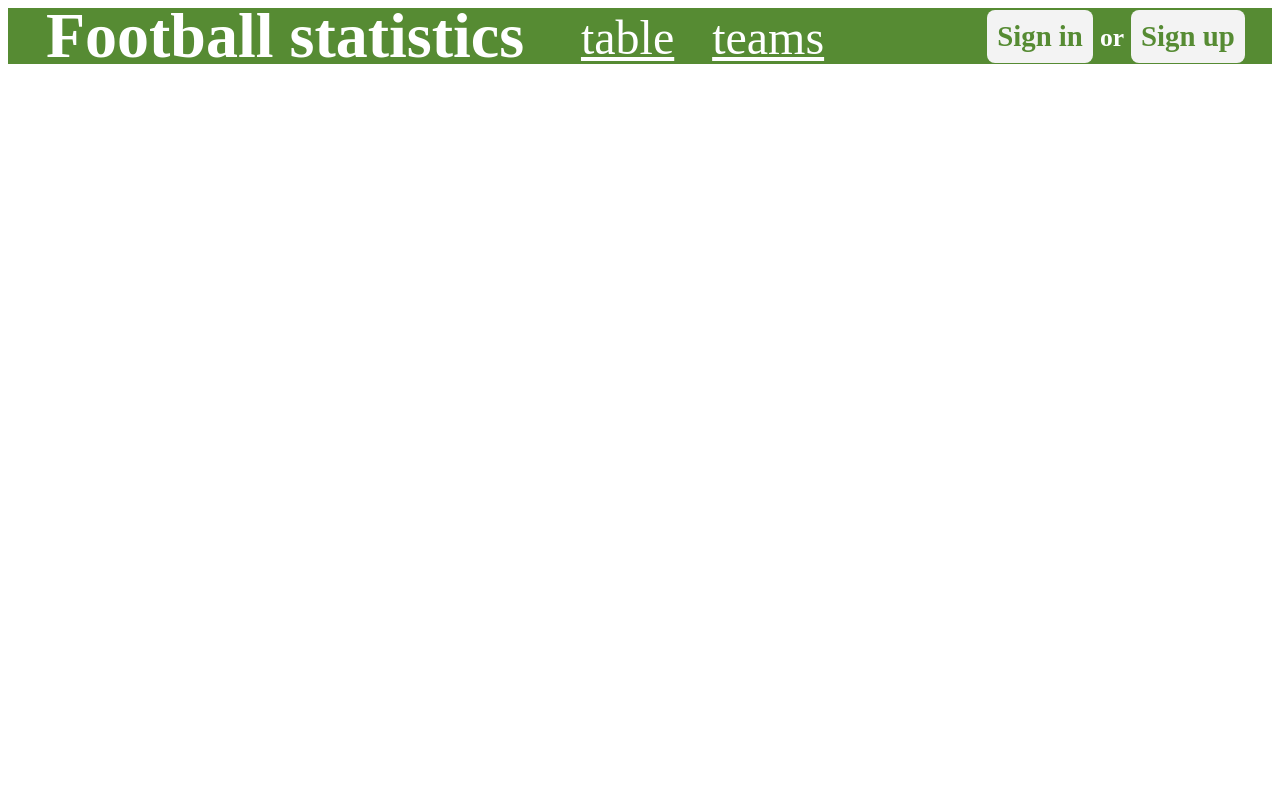
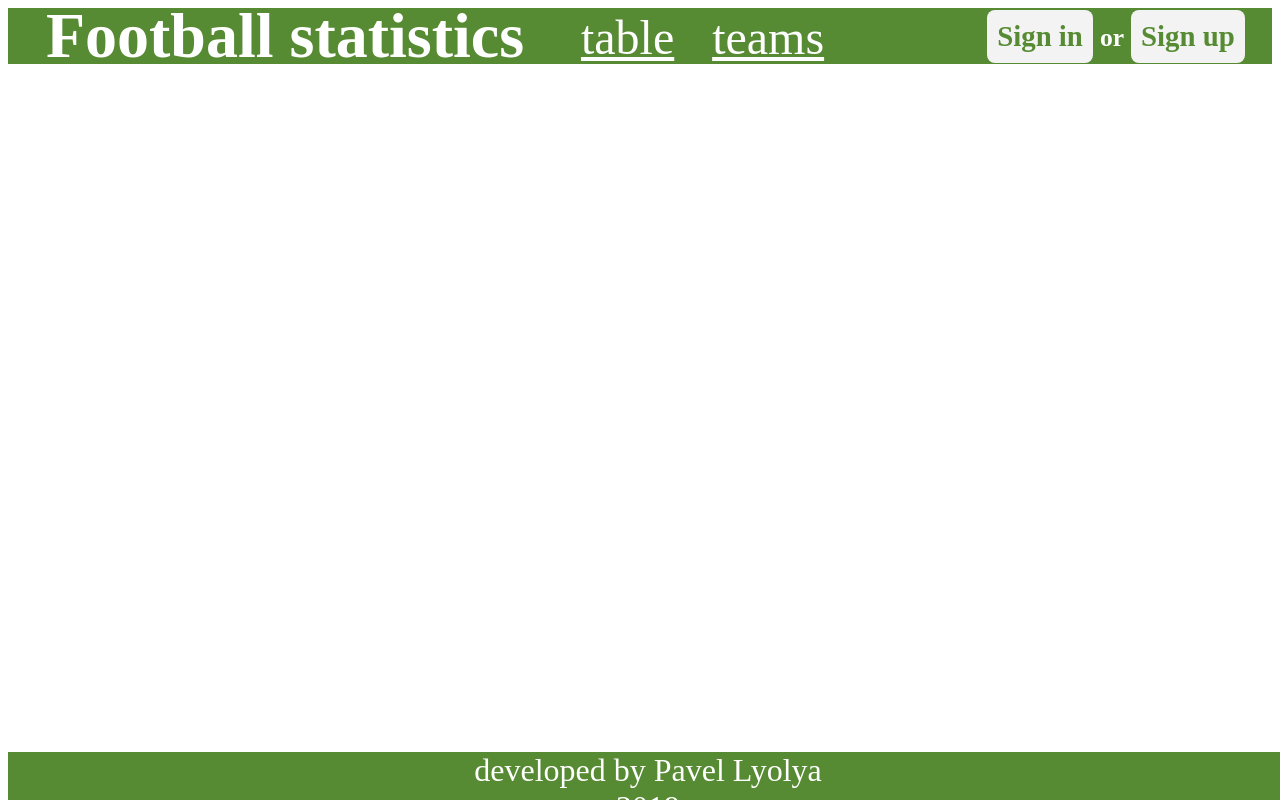
Before and after one commit to pavelLyolya/Medical-research, a React app: page / in a window 1280 px wide. Built offline with nearby package versions, Linux system fonts and the light colour scheme.

Commit message:
perf: add footer markup

```diff
--- a/src/app/components/App.js
+++ b/src/app/components/App.js
@@ -1,10 +1,18 @@
 import React from 'react';
-import { BrowserRouter as Router } from 'react-router-dom';
+import { BrowserRouter as Router, Route } from 'react-router-dom';
 import Header from './Header/Header';
+import Footer from './Footer';
+import Table from './Table/Table';
 
 const App = () => (
     <Router>
-        <Header />
+        <React.Fragment>
+            <Header />
+            <main>
+                <Route exact path='/table' component={Table} />
+            </main>
+            <Footer />
+        </React.Fragment>
     </Router>
 );
 
--- /dev/null
+++ b/src/app/components/Footer.js
@@ -0,0 +1,11 @@
+import React from 'react';
+import '../../css/Footer.scss';
+
+const Footer = () => (
+    <footer className='appFooter'>
+        <span>developed by Pavel Lyolya</span>
+        <span>2019</span>
+    </footer>
+);
+
+export default Footer;
--- /dev/null
+++ b/src/css/Footer.scss
@@ -0,0 +1,14 @@
+.appFooter {
+    position: fixed;
+    bottom: 0;
+    display: flex;
+    flex-direction: column;
+    justify-content: space-around;
+    align-items: center;
+    width: 100%;
+    height: 6vh;
+    font-size: 2rem;
+    font-weight: 100;
+    color: #fff;
+    background-color: #568b33;
+}
```
Also changed, not shown: src/app/components/Main.js (deleted).
